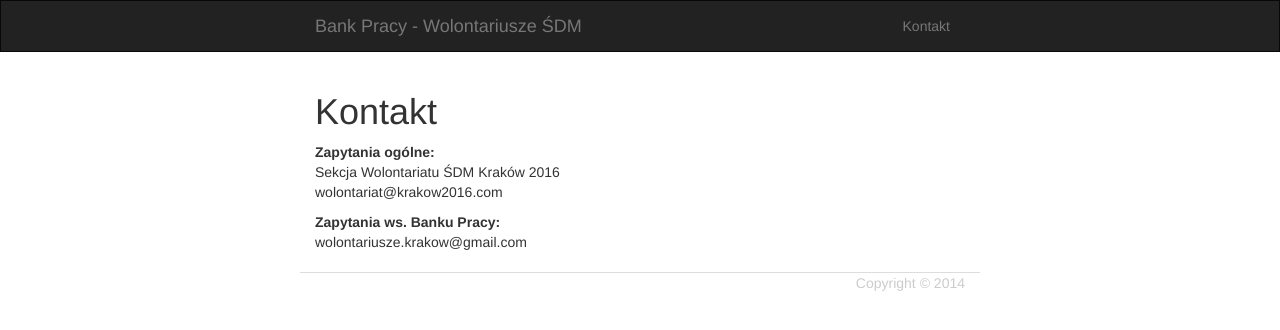
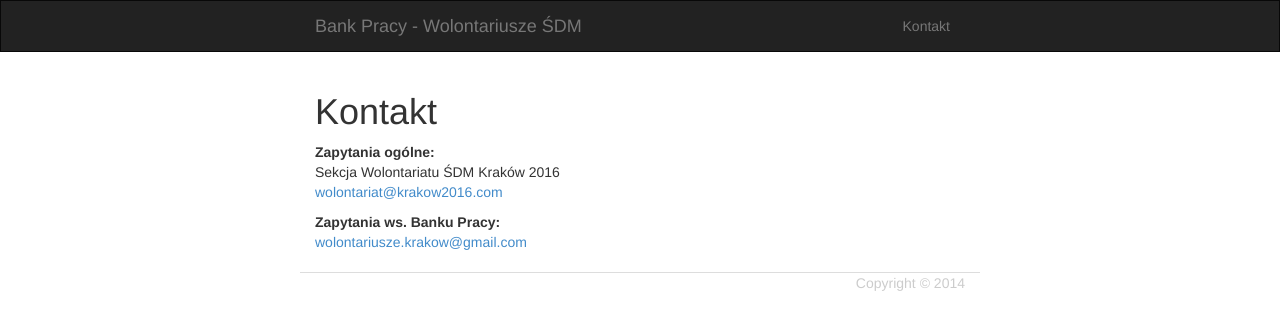
Before and after one commit to Krakow2016/tablica, a Jekyll site: the page built from kontakt/index.markdown, in a window 1280 px wide. Shown: the top 330 px of the page. Built offline with Jekyll 4.4.1, drawn with Linux system fonts in a browser that asks for light colours.

Commit message:
Update index.markdown

```diff
--- a/kontakt/index.markdown
+++ b/kontakt/index.markdown
@@ -5,7 +5,7 @@ title: Kontakt
 
 **Zapytania ogólne:**
 Sekcja Wolontariatu ŚDM Kraków 2016
-wolontariat@krakow2016.com
+<wolontariat@krakow2016.com>
 
 **Zapytania ws. Banku Pracy:**
-wolontariusze.krakow@gmail.com
+<wolontariusze.krakow@gmail.com>
```
